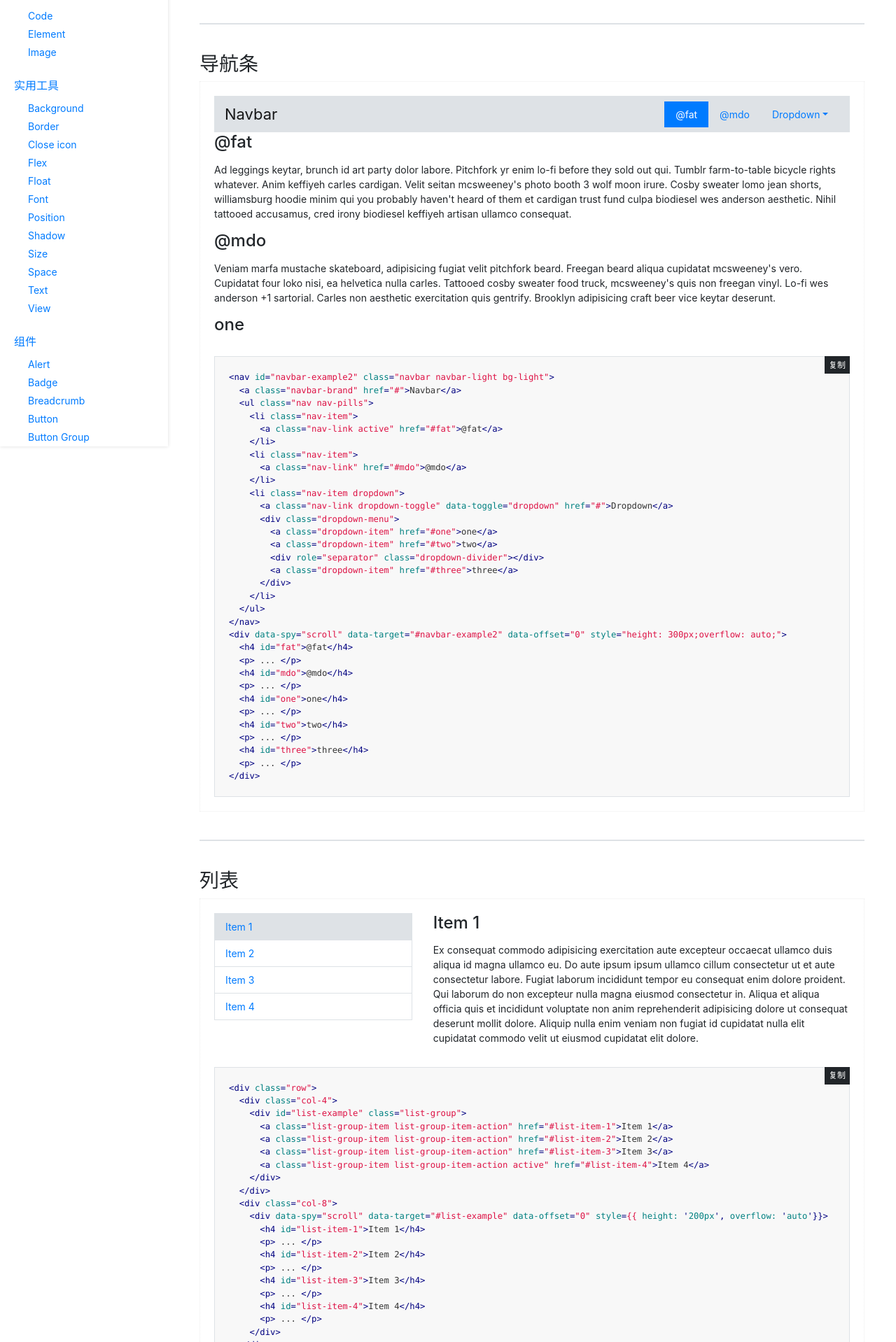
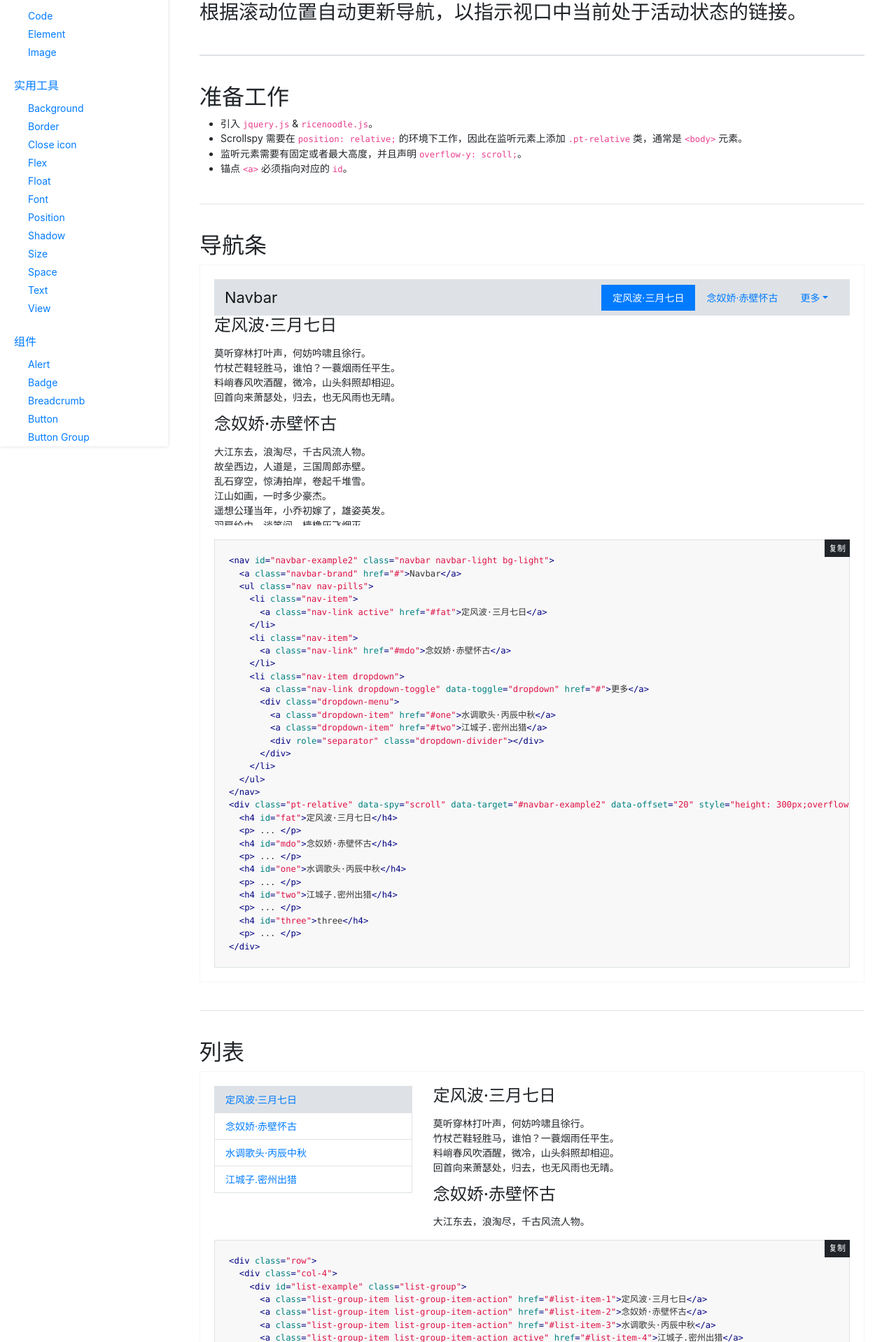
Before and after one commit to yayocn/yayocn-web, a React app: page /ricenoodle/components/scrollspy in a window 1280 px wide. Shown: the part 162-2080 px from the top of the page at 70% size. Built offline with nearby package versions, Linux system fonts and the light colour scheme.

Commit message:
improve scrollspy

```diff
--- a/src/view/ricenoodle/components/Progress.js
+++ b/src/view/ricenoodle/components/Progress.js
@@ -181,7 +181,7 @@ export default class Progress extends Component {
                         PROGRESS.striped.map((item, index) => {
                           return (
                             <div className={classnames(item.className, 'mb-10')} key={index} >
-                              <div class="progress-value" style={{ width: item.width }}>{item.width}</div>
+                              <div className="progress-value" style={{ width: item.width }}>{item.width}</div>
                             </div>
                           );
                         })
@@ -215,7 +215,7 @@ export default class Progress extends Component {
                         PROGRESS.animated.map((item, index) => {
                           return (
                             <div className={classnames(item.className, 'mb-10')} key={index} >
-                              <div class="progress-value" style={{ width: item.width }}>{item.width}</div>
+                              <div className="progress-value" style={{ width: item.width }}>{item.width}</div>
                             </div>
                           );
                         })
--- a/src/view/ricenoodle/components/Scrollspy.js
+++ b/src/view/ricenoodle/components/Scrollspy.js
@@ -15,30 +15,29 @@ export default class Pagination extends Component {
   <a class="navbar-brand" href="#">Navbar</a>
   <ul class="nav nav-pills">
     <li class="nav-item">
-      <a class="nav-link active" href="#fat">@fat</a>
+      <a class="nav-link active" href="#fat">定风波·三月七日</a>
     </li>
     <li class="nav-item">
-      <a class="nav-link" href="#mdo">@mdo</a>
+      <a class="nav-link" href="#mdo">念奴娇·赤壁怀古</a>
     </li>
     <li class="nav-item dropdown">
-      <a class="nav-link dropdown-toggle" data-toggle="dropdown" href="#">Dropdown</a>
+      <a class="nav-link dropdown-toggle" data-toggle="dropdown" href="#">更多</a>
       <div class="dropdown-menu">
-        <a class="dropdown-item" href="#one">one</a>
-        <a class="dropdown-item" href="#two">two</a>
+        <a class="dropdown-item" href="#one">水调歌头·丙辰中秋</a>
+        <a class="dropdown-item" href="#two">江城子.密州出猎</a>
         <div role="separator" class="dropdown-divider"></div>
-        <a class="dropdown-item" href="#three">three</a>
       </div>
     </li>
   </ul>
 </nav>
-<div data-spy="scroll" data-target="#navbar-example2" data-offset="0" style="height: 300px;overflow: auto;">
-  <h4 id="fat">@fat</h4>
+<div class="pt-relative" data-spy="scroll" data-target="#navbar-example2" data-offset="20" style="height: 300px;overflow: auto;">
+  <h4 id="fat">定风波·三月七日</h4>
   <p> ... </p>
-  <h4 id="mdo">@mdo</h4>
+  <h4 id="mdo">念奴娇·赤壁怀古</h4>
   <p> ... </p>
-  <h4 id="one">one</h4>
+  <h4 id="one">水调歌头·丙辰中秋</h4>
   <p> ... </p>
-  <h4 id="two">two</h4>
+  <h4 id="two">江城子.密州出猎</h4>
   <p> ... </p>
   <h4 id="three">three</h4>
   <p> ... </p>
@@ -51,21 +50,21 @@ export default class Pagination extends Component {
     let code = `<div class="row">
   <div class="col-4">
     <div id="list-example" class="list-group">
-      <a class="list-group-item list-group-item-action" href="#list-item-1">Item 1</a>
-      <a class="list-group-item list-group-item-action" href="#list-item-2">Item 2</a>
-      <a class="list-group-item list-group-item-action" href="#list-item-3">Item 3</a>
-      <a class="list-group-item list-group-item-action active" href="#list-item-4">Item 4</a>
+      <a class="list-group-item list-group-item-action" href="#list-item-1">定风波·三月七日</a>
+      <a class="list-group-item list-group-item-action" href="#list-item-2">念奴娇·赤壁怀古</a>
+      <a class="list-group-item list-group-item-action" href="#list-item-3">水调歌头·丙辰中秋</a>
+      <a class="list-group-item list-group-item-action active" href="#list-item-4">江城子.密州出猎</a>
     </div>
   </div>
   <div class="col-8">
-    <div data-spy="scroll" data-target="#list-example" data-offset="0" style={{ height: '200px', overflow: 'auto'}}>
-      <h4 id="list-item-1">Item 1</h4>
+    <div class="pt-relative" data-spy="scroll" data-target="#list-example" data-offset="20" style={{ height: '200px', overflow: 'auto'}}>
+      <h4 id="list-item-1">定风波·三月七日</h4>
       <p> ... </p>
-      <h4 id="list-item-2">Item 2</h4>
+      <h4 id="list-item-2">念奴娇·赤壁怀古</h4>
       <p> ... </p>
-      <h4 id="list-item-3">Item 3</h4>
+      <h4 id="list-item-3">水调歌头·丙辰中秋</h4>
       <p> ... </p>
-      <h4 id="list-item-4">Item 4</h4>
+      <h4 id="list-item-4">江城子.密州出猎</h4>
       <p> ... </p>
     </div>
   </div>
@@ -77,12 +76,22 @@ export default class Pagination extends Component {
   render () {
     return (
       <PageWrapper>
-        <h2>说明</h2>
-        <p>根据滚动位置自动更新导航，以指示视口中当前处于活动状态的链接。</p>
+        <h1>滚动监听 <code>Scrollspy</code></h1>
+        <p className="font-2x font-100">根据滚动位置自动更新导航，以指示视口中当前处于活动状态的链接。</p>
 
         <div className="divider divider-bold divider-lg"></div>
 
-        <h3>导航条</h3>
+        <h2>准备工作</h2>
+        <ul className="ph-30">
+          <li>引入 <code>jquery.js</code> & <code>ricenoodle.js</code>。</li>
+          <li>Scrollspy 需要在 <code>position: relative;</code> 的环境下工作，因此在监听元素上添加 <code>.pt-relative</code> 类，通常是 <code>&lt;body&gt;</code> 元素。</li>
+          <li>监听元素需要有固定或者最大高度，并且声明 <code>overflow-y: scroll;</code>。</li>
+          <li>锚点 <code>&lt;a&gt;</code> 必须指向对应的 <code>id</code>。</li>
+        </ul>
+
+        <div className="divider divider-lg"></div>
+
+        <h2>导航条</h2>
         <div className={classnames(style['util-pagination'])}>
           <div className="row">
             <div className="col-12">
@@ -94,34 +103,58 @@ export default class Pagination extends Component {
                         <a className="navbar-brand" href={ANCHOR}>Navbar</a>
                         <ul className="nav nav-pills">
                           <li className="nav-item">
-                            <a className="nav-link active" href="#fat">@fat</a>
+                            <a className="nav-link active" href="#fat">定风波·三月七日</a>
                           </li>
                           <li className="nav-item">
-                            <a className="nav-link" href="#mdo">@mdo</a>
+                            <a className="nav-link" href="#mdo">念奴娇·赤壁怀古</a>
                           </li>
                           <li className="nav-item dropdown">
-                            <a className="nav-link dropdown-toggle" data-toggle="dropdown" href={ANCHOR}>Dropdown</a>
+                            <a className="nav-link dropdown-toggle" data-toggle="dropdown" href={ANCHOR}>更多</a>
                             <div className="dropdown-menu">
-                              <a className="dropdown-item" href="#one">one</a>
-                              <a className="dropdown-item" href="#two">two</a>
+                              <a className="dropdown-item" href="#one">水调歌头·丙辰中秋</a>
+                              <a className="dropdown-item" href="#two">江城子.密州出猎</a>
                               <div role="separator" className="dropdown-divider"></div>
-                              <a className="dropdown-item" href="#three">three</a>
                             </div>
                           </li>
                         </ul>
                       </nav>
-                      <div data-spy="scroll" data-target="#navbar-example2" data-offset="0" style={{ height: '300px', overflow: 'auto' }}>
-                        <h4 id="fat">@fat</h4>
-                        <p>Ad leggings keytar, brunch id art party dolor labore. Pitchfork yr enim lo-fi before they sold out qui. Tumblr farm-to-table bicycle rights whatever. Anim keffiyeh carles cardigan. Velit seitan mcsweeney's photo booth 3 wolf moon irure. Cosby sweater lomo jean shorts, williamsburg hoodie minim qui you probably haven't heard of them et cardigan trust fund culpa biodiesel wes anderson aesthetic. Nihil tattooed accusamus, cred irony biodiesel keffiyeh artisan ullamco consequat.</p>
-                        <h4 id="mdo">@mdo</h4>
-                        <p>Veniam marfa mustache skateboard, adipisicing fugiat velit pitchfork beard. Freegan beard aliqua cupidatat mcsweeney's vero. Cupidatat four loko nisi, ea helvetica nulla carles. Tattooed cosby sweater food truck, mcsweeney's quis non freegan vinyl. Lo-fi wes anderson +1 sartorial. Carles non aesthetic exercitation quis gentrify. Brooklyn adipisicing craft beer vice keytar deserunt.</p>
-                        <h4 id="one">one</h4>
-                        <p>Occaecat commodo aliqua delectus. Fap craft beer deserunt skateboard ea. Lomo bicycle rights adipisicing banh mi, velit ea sunt next level locavore single-origin coffee in magna veniam. High life id vinyl, echo park consequat quis aliquip banh mi pitchfork. Vero VHS est adipisicing. Consectetur nisi DIY minim messenger bag. Cred ex in, sustainable delectus consectetur fanny pack iphone.</p>
-                        <h4 id="two">two</h4>
-                        <p>In incididunt echo park, officia deserunt mcsweeney's proident master cleanse thundercats sapiente veniam. Excepteur VHS elit, proident shoreditch +1 biodiesel laborum craft beer. Single-origin coffee wayfarers irure four loko, cupidatat terry richardson master cleanse. Assumenda you probably haven't heard of them art party fanny pack, tattooed nulla cardigan tempor ad. Proident wolf nesciunt sartorial keffiyeh eu banh mi sustainable. Elit wolf voluptate, lo-fi ea portland before they sold out four loko. Locavore enim nostrud mlkshk brooklyn nesciunt.</p>
-                        <h4 id="three">three</h4>
-                        <p>Ad leggings keytar, brunch id art party dolor labore. Pitchfork yr enim lo-fi before they sold out qui. Tumblr farm-to-table bicycle rights whatever. Anim keffiyeh carles cardigan. Velit seitan mcsweeney's photo booth 3 wolf moon irure. Cosby sweater lomo jean shorts, williamsburg hoodie minim qui you probably haven't heard of them et cardigan trust fund culpa biodiesel wes anderson aesthetic. Nihil tattooed accusamus, cred irony biodiesel keffiyeh artisan ullamco consequat.</p>
-                        <p>Keytar twee blog, culpa messenger bag marfa whatever delectus food truck. Sapiente synth id assumenda. Locavore sed helvetica cliche irony, thundercats you probably haven't heard of them consequat hoodie gluten-free lo-fi fap aliquip. Labore elit placeat before they sold out, terry richardson proident brunch nesciunt quis cosby sweater pariatur keffiyeh ut helvetica artisan. Cardigan craft beer seitan readymade velit. VHS chambray laboris tempor veniam. Anim mollit minim commodo ullamco thundercats.
+                      <div className="pt-relative" data-spy="scroll" data-target="#navbar-example2" data-offset="20" style={{ height: '300px', overflow: 'auto' }}>
+                        <h4 id="fat">定风波·三月七日</h4>
+                        <p>
+                          莫听穿林打叶声，何妨吟啸且徐行。<br/>
+                          竹杖芒鞋轻胜马，谁怕？一蓑烟雨任平生。 <br/>
+                          料峭春风吹酒醒，微冷，山头斜照却相迎。 <br/>
+                          回首向来萧瑟处，归去，也无风雨也无晴。
+                        </p>
+                        <h4 id="mdo">念奴娇·赤壁怀古</h4>
+                        <p>
+                          大江东去，浪淘尽，千古风流人物。 <br/>
+                          故垒西边，人道是，三国周郎赤壁。 <br/>
+                          乱石穿空，惊涛拍岸，卷起千堆雪。 <br/>
+                          江山如画，一时多少豪杰。<br/>
+                          遥想公瑾当年，小乔初嫁了，雄姿英发。<br/>
+                          羽扇纶巾，谈笑间，樯橹灰飞烟灭。 <br/>
+                          故国神游，多情应笑我，早生华发。 <br/>
+                          人生如梦，一樽还酹江月。
+                        </p>
+                        <h4 id="one">水调歌头·丙辰中秋</h4>
+                        <p>
+                          明月几时有？把酒问青天。 <br/>
+                          不知天上宫阙，今夕是何年。 <br/>
+                          我欲乘风归去，又恐琼楼玉宇，高处不胜寒。 <br/>
+                          起舞弄清影，何似在人间？ <br/>
+                          转朱阁，低绮户，照无眠。 <br/>
+                          不应有恨，何事长向别时圆？ <br/>
+                          人有悲欢离合，月有阴晴圆缺，此事古难全。<br/>
+                          但愿人长久，千里共婵娟。
+                        </p>
+                        <h4 id="two">江城子.密州出猎</h4>
+                        <p>
+                          老夫聊发少年狂，左牵黄，右擎苍，锦帽貂裘，千骑卷平冈。 <br/>
+                          为报倾城随太守，亲射虎，看孙郎。<br/>
+                          酒酣胸胆尚开张，鬓微霜，又何妨？<br/>
+                          持节云中，何日遣冯唐？ <br/>
+                          会挽雕弓如满月，西北望，射天狼。
                         </p>
                       </div>
                     </div>
@@ -139,9 +172,9 @@ export default class Pagination extends Component {
           </div>
         </div>
 
-        <div className="divider divider-bold divider-lg"></div>
+        <div className="divider divider-lg"></div>
 
-        <h3>列表</h3>
+        <h2>列表</h2>
         <div className={classnames(style['util-pagination'])}>
           <div className="row">
             <div className="col-12">
@@ -152,22 +185,51 @@ export default class Pagination extends Component {
                       <div className="row">
                         <div className="col-4">
                           <div id="list-example" className="list-group">
-                            <a className="list-group-item list-group-item-action" href="#list-item-1">Item 1</a>
-                            <a className="list-group-item list-group-item-action" href="#list-item-2">Item 2</a>
-                            <a className="list-group-item list-group-item-action" href="#list-item-3">Item 3</a>
-                            <a className="list-group-item list-group-item-action active" href="#list-item-4">Item 4</a>
+                            <a className="list-group-item list-group-item-action" href="#list-item-1">定风波·三月七日</a>
+                            <a className="list-group-item list-group-item-action" href="#list-item-2">念奴娇·赤壁怀古</a>
+                            <a className="list-group-item list-group-item-action" href="#list-item-3">水调歌头·丙辰中秋</a>
+                            <a className="list-group-item list-group-item-action active" href="#list-item-4">江城子.密州出猎</a>
                           </div>
                         </div>
                         <div className="col-8">
-                          <div data-spy="scroll" data-target="#list-example" data-offset="0" style={{ height: '200px', overflow: 'auto'}}>
-                            <h4 id="list-item-1">Item 1</h4>
-                            <p>Ex consequat commodo adipisicing exercitation aute excepteur occaecat ullamco duis aliqua id magna ullamco eu. Do aute ipsum ipsum ullamco cillum consectetur ut et aute consectetur labore. Fugiat laborum incididunt tempor eu consequat enim dolore proident. Qui laborum do non excepteur nulla magna eiusmod consectetur in. Aliqua et aliqua officia quis et incididunt voluptate non anim reprehenderit adipisicing dolore ut consequat deserunt mollit dolore. Aliquip nulla enim veniam non fugiat id cupidatat nulla elit cupidatat commodo velit ut eiusmod cupidatat elit dolore.</p>
-                            <h4 id="list-item-2">Item 2</h4>
-                            <p>Quis magna Lorem anim amet ipsum do mollit sit cillum voluptate ex nulla tempor. Laborum consequat non elit enim exercitation cillum aliqua consequat id aliqua. Esse ex consectetur mollit voluptate est in duis laboris ad sit ipsum anim Lorem. Incididunt veniam velit elit elit veniam Lorem aliqua quis ullamco deserunt sit enim elit aliqua esse irure. Laborum nisi sit est tempor laborum mollit labore officia laborum excepteur commodo non commodo dolor excepteur commodo. Ipsum fugiat ex est consectetur ipsum commodo tempor sunt in proident.</p>
-                            <h4 id="list-item-3">Item 3</h4>
-                            <p>Quis anim sit do amet fugiat dolor velit sit ea ea do reprehenderit culpa duis. Nostrud aliqua ipsum fugiat minim proident occaecat excepteur aliquip culpa aute tempor reprehenderit. Deserunt tempor mollit elit ex pariatur dolore velit fugiat mollit culpa irure ullamco est ex ullamco excepteur.</p>
-                            <h4 id="list-item-4">Item 4</h4>
-                            <p>Quis anim sit do amet fugiat dolor velit sit ea ea do reprehenderit culpa duis. Nostrud aliqua ipsum fugiat minim proident occaecat excepteur aliquip culpa aute tempor reprehenderit. Deserunt tempor mollit elit ex pariatur dolore velit fugiat mollit culpa irure ullamco est ex ullamco excepteur.</p>
+                          <div className="pt-relative" data-spy="scroll" data-target="#list-example" data-offset="20" style={{ height: '200px', overflow: 'auto'}}>
+                            <h4 id="list-item-1">定风波·三月七日</h4>
+                            <p>
+                              莫听穿林打叶声，何妨吟啸且徐行。<br/>
+                              竹杖芒鞋轻胜马，谁怕？一蓑烟雨任平生。 <br/>
+                              料峭春风吹酒醒，微冷，山头斜照却相迎。 <br/>
+                              回首向来萧瑟处，归去，也无风雨也无晴。
+                            </p>
+                            <h4 id="list-item-2">念奴娇·赤壁怀古</h4>
+                            <p>
+                              大江东去，浪淘尽，千古风流人物。 <br/>
+                              故垒西边，人道是，三国周郎赤壁。 <br/>
+                              乱石穿空，惊涛拍岸，卷起千堆雪。 <br/>
+                              江山如画，一时多少豪杰。<br/>
+                              遥想公瑾当年，小乔初嫁了，雄姿英发。<br/>
+                              羽扇纶巾，谈笑间，樯橹灰飞烟灭。 <br/>
+                              故国神游，多情应笑我，早生华发。 <br/>
+                              人生如梦，一樽还酹江月。
+                            </p>
+                            <h4 id="list-item-3">水调歌头·丙辰中秋</h4>
+                            <p>
+                              明月几时有？把酒问青天。 <br/>
+                              不知天上宫阙，今夕是何年。 <br/>
+                              我欲乘风归去，又恐琼楼玉宇，高处不胜寒。 <br/>
+                              起舞弄清影，何似在人间？ <br/>
+                              转朱阁，低绮户，照无眠。 <br/>
+                              不应有恨，何事长向别时圆？ <br/>
+                              人有悲欢离合，月有阴晴圆缺，此事古难全。<br/>
+                              但愿人长久，千里共婵娟。
+                            </p>
+                            <h4 id="list-item-4">江城子.密州出猎</h4>
+                            <p>
+                              老夫聊发少年狂，左牵黄，右擎苍，锦帽貂裘，千骑卷平冈。 <br/>
+                              为报倾城随太守，亲射虎，看孙郎。<br/>
+                              酒酣胸胆尚开张，鬓微霜，又何妨？<br/>
+                              持节云中，何日遣冯唐？ <br/>
+                              会挽雕弓如满月，西北望，射天狼。
+                            </p>
                           </div>
                         </div>
                       </div>
@@ -187,8 +249,8 @@ export default class Pagination extends Component {
         </div>
 
         <div className="divider divider-lg"></div>
-        <h3>事件</h3>
-        <p>参考 <a href="https://getbootstrap.com/docs/4.1/components/scrollspy/#usage" target="_blank" rel="noopener noreferrer">Bootstrap Scrollspy</a> 。</p>
+        <h2>事件</h2>
+        <p>参考 <a href="https://getbootstrap.com/docs/4.1/components/scrollspy/#usage" target="_blank" rel="noopener noreferrer">Bootstrap scrollspy</a>。</p>
       </PageWrapper>
     );
   }
```
